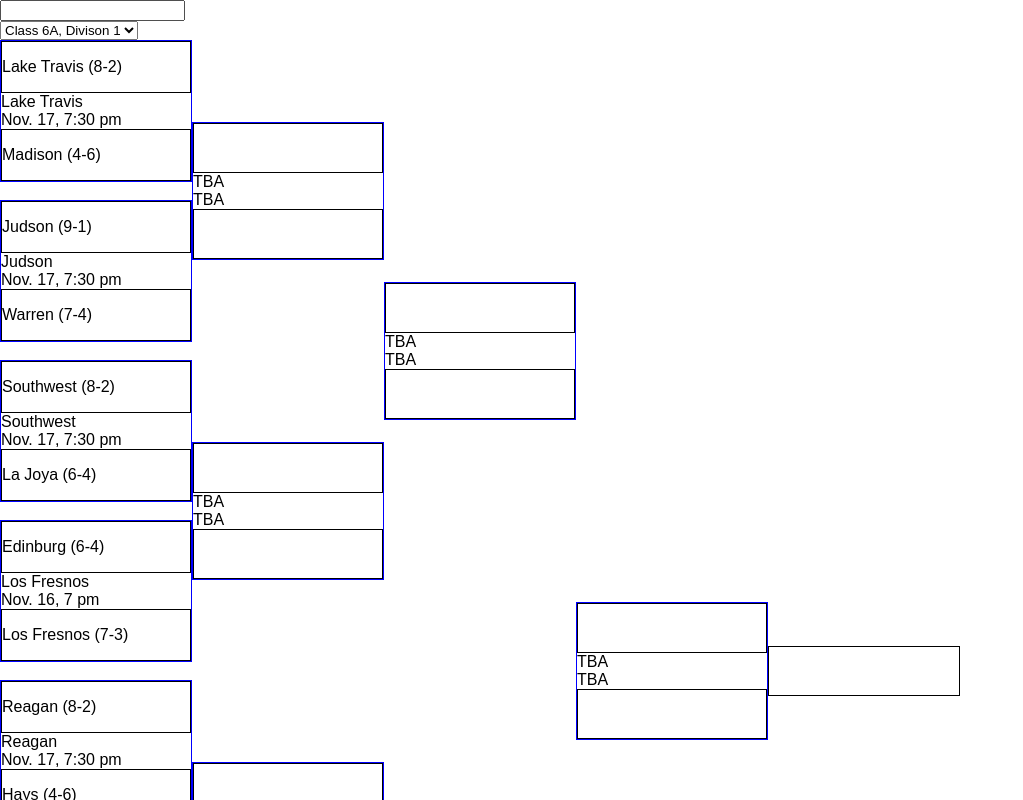
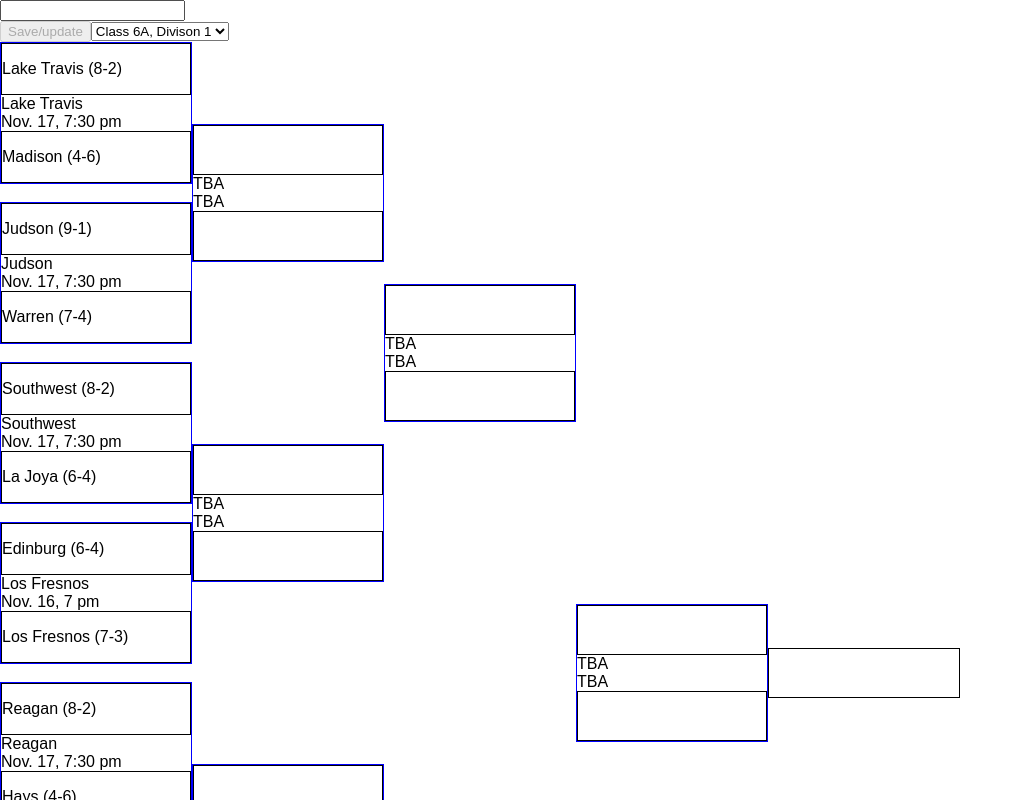
Before and after one commit to sa-express-news/UIL-bracket-17, a React (Create React App) app: page / in a window 1280 px wide. Shown: the top 800 px of the page, without its empty margins (0-1023 px from the left). Built offline with nearby package versions, Linux system fonts and the light colour scheme.

Commit message:
Make save/update button always visible but toggle its disabled status based on user's bracket

```diff
--- a/src/components/Bracket/index.tsx
+++ b/src/components/Bracket/index.tsx
@@ -130,11 +130,7 @@ export default class Bracket extends React.Component<BracketProps, BracketState>
             emailInput = <input type="text" value={this.state.userEmail} onChange={this.handleEmailInputChange}></input>
         }
 
-        let saveButton = null;
-
-        if (isBracketComplete(this.props) && !this.props.bracketID) {
-            saveButton = <Button text='Save/update' clickHandler={this.postBracketToServer} />
-        }
+        let saveButton = <Button text='Save/update' clickHandler={this.postBracketToServer} disabled={isBracketComplete(this.props) && !this.props.bracketID ? false : true} />
 
         let visibleBracket = null;
 
--- a/src/components/Button/index.tsx
+++ b/src/components/Button/index.tsx
@@ -1,10 +1,10 @@
 import * as React from 'react';
 import { Button as ButtonProps } from '../../types';
 
-const Button = ({ text, clickHandler }: ButtonProps) => {
+const Button = ({ text, disabled, clickHandler }: ButtonProps) => {
 
     return (
-        <button onClick={!clickHandler ? (): null => null : clickHandler as any}>{text}</button>
+        <button disabled={disabled} onClick={!clickHandler ? (): null => null : clickHandler as any}>{text}</button>
     )
 
 }
```
